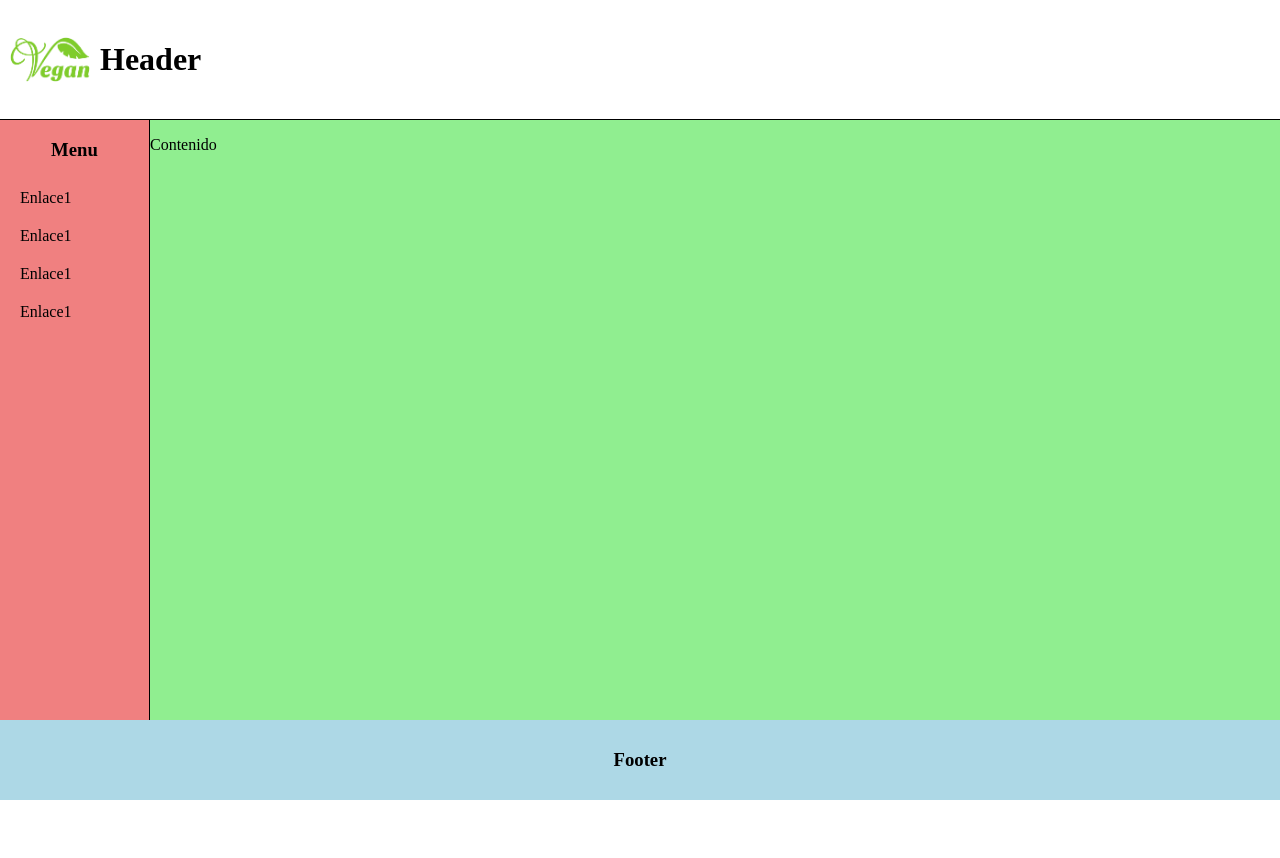
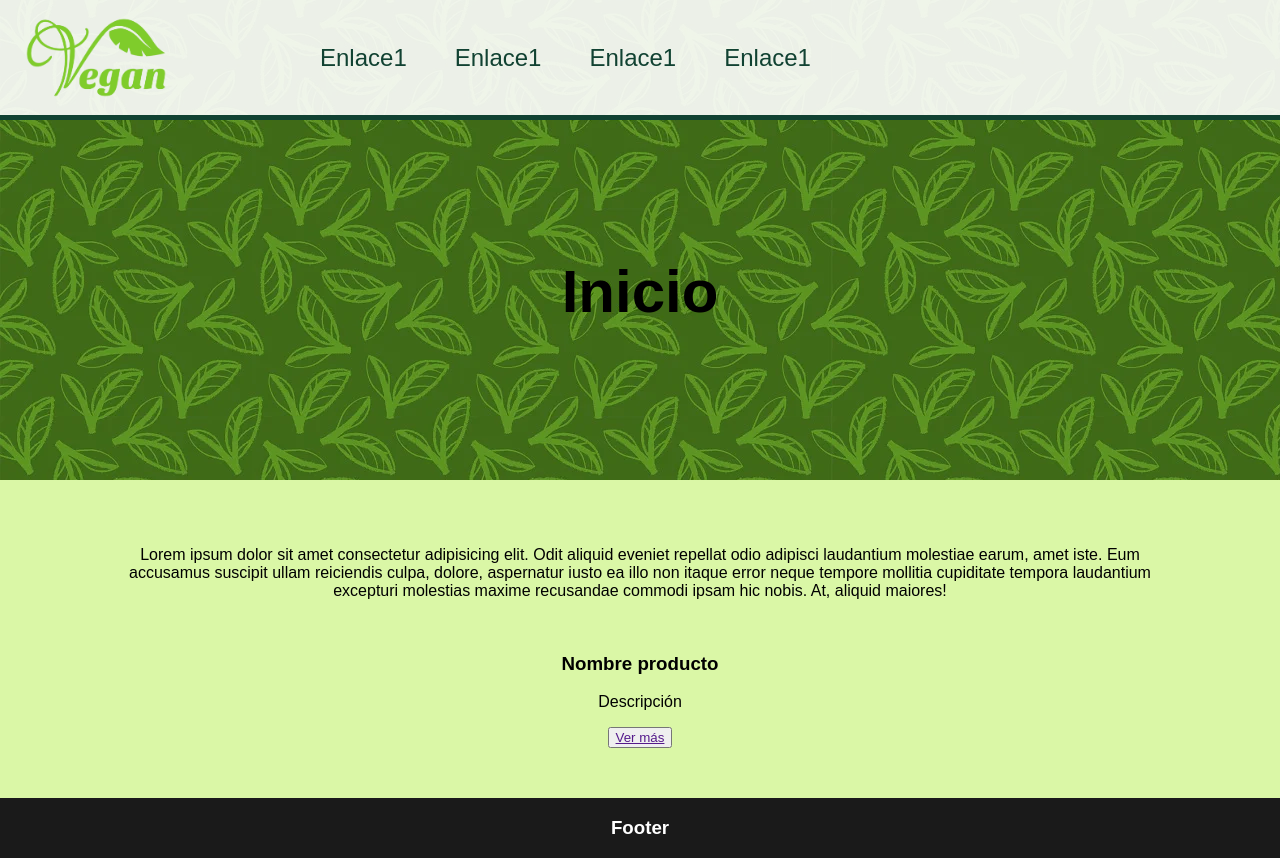
Before and after one commit to yeraki/Proyecto1_Shop, a plain HTML site: page index.html in a window 1280 px wide. Before the commit the page ends 800 px from the top, so only its background shows below. Drawn offline with Linux system fonts and the light colour scheme.

Commit message:
Trabajando en estrutura y estilos

```diff
--- a/index.html
+++ b/index.html
@@ -16,11 +16,19 @@
             <img src="./assets/header/logo.webp" alt="logo">
         </div>
 
-        <h1>Header</h1>
+        <div id="menu">
+            <ul>
+                <li><a href="">Enlace1</a></li>
+                <li><a href="">Enlace1</a></li>
+                <li><a href="">Enlace1</a></li>
+                <li><a href="">Enlace1</a></li>
+            </ul>
+        </div>
 
     </header>
 
     <main>
+        <!--
         <aside>
             <h3>Menu</h3>
             <ul>
@@ -30,8 +38,31 @@
                 <li><a href="">Enlace1</a></li>
             </ul>
         </aside>
-        <section class="content">
-            <p>Contenido</p>
+        -->
+        <section class="container">
+            <div class="banner-principal">
+                <h1>Inicio</h1>
+            </div>
+            <div class="content">
+                <div class="descripcion">
+                    <p>Lorem ipsum dolor sit amet consectetur adipisicing elit. Odit aliquid eveniet repellat odio adipisci laudantium molestiae earum, amet iste. Eum accusamus suscipit ullam reiciendis culpa, dolore, aspernatur iusto ea illo non itaque error neque tempore mollitia cupiditate tempora laudantium excepturi molestias maxime recusandae commodi ipsam hic nobis. At, aliquid maiores!</p>
+                </div>
+                <div class="list-products">
+                    <div class="card-producto">
+                        <div>
+                            <img src="" alt="">
+                        </div>
+                        <div>
+                            <h3>Nombre producto</h3>
+                            <p>Descripción</p>
+                            <button>
+                                <a href="">Ver más</a>
+                            </button>
+                        </div>
+                    </div>
+                </div>
+            </div>
+
         </section>
         <!-- En esta parte utilizaremos iframe-->
     </main>
--- a/style/index.css
+++ b/style/index.css
@@ -1,51 +1,105 @@
 *{
     box-sizing: border-box;
+    font-family: sans-serif;
 }
 body{
-    height: 100vh;
+    /* height: 100vh; */
     /* width: 100vw; */
     margin: 0;
 }
 
 header{
-    max-height: 200px;
+    /* max-height: 200px; */
     width: 100%;
-    border-bottom: 1px solid;
+    border-bottom: 5px solid #114232;
     height: 15%;
 
     display: flex;
     align-items: center;
+    column-gap: 10%;
+
+    position: fixed;
+    top: 0;
+    left: 0;
+    background: rgb(255 255 255 / 90%);
 }
 header div#logo{
     height: 100%;
-    width: 100px;
+    /* width: 100px; */
+    width: 20%;
 }
 header div#logo img{
     object-fit: contain;
     height: 100%;
     width: 100%;
 }
-header h1{
+header div#menu{
+    width: 100%;
+    font-size: 1.5rem;
+}
+header div#menu ul{
     margin: 0;
+    padding: 0;
+    list-style: none;
+
+    display: flex;
+    column-gap: 5%;
+    height: 100%;
+    align-items: center;
+}
+header div#menu ul li{
+    transition: transform 0.5s;
+}
+header div#menu ul li:hover{
+    transform: scale(1.2);
+}
+header div#menu ul li a{
+    color: #114232;
+    text-decoration: none;
+    /* font-size: 22px; */
+}
+header div#menu ul li:hover a:hover{
+    color: #7fcc2b;
+    /* text-decoration: underline; */
 }
 
 main{
     width: 100%;
-    height: calc(100vh - 15% - 80px);
-    /* height: 100%; */
+    /* height: calc(100vh - 100px - 60px); */
+    height: 100%;
+    /* margin-top: 100px; */
+    /* padding-top: 8%; */
 
     display: flex;
 
-    background-color: lightgreen;
+    background-color: #DAF7A6;
 }
-main section.content{
+main section.container{
     width: 100%;
     height: 100%;
 
     overflow-y: auto;
 }
+main section.container div.banner-principal{
+    width: 100%;
+    /* height: 70%; */
+    height: 60vh;
 
-aside{
+    padding-top: 8%;
+    background-image: url('/assets/main/banner3.webp');
+
+    display: flex;
+    align-items: center;
+    justify-content: center;
+    font-size: 2.5rem;
+}
+main section.container div.content{
+    width: 100%;
+    padding: 50px 10%;
+    text-align: center;
+}
+
+/* aside{
     height: 100%;
     max-width: 150px;
     width: 30%;
@@ -55,7 +109,6 @@ aside{
     background-color: lightcoral;
 }
 aside h3{
-    /* margin: 0; */
     text-align: center;
 }
 aside ul{
@@ -69,15 +122,16 @@ aside ul li{
 aside ul li a{
     color: #000;
     text-decoration: none;
-}
+} */
 
 
 
 footer{
     width: 100%;
-    height: 80px;
+    height: 60px;
 
-    background-color: lightblue;
+    background-color: #1a1a1a;
+    color: #FFF;
 
     display: flex;
     align-items: center;
```
Also changed, not shown: assets/main/banner1.png (added), assets/main/banner2.png (added), assets/main/banner3.png (added), assets/main/banner3.webp (added), assets/main/banner4.png (added), 2 other files.
